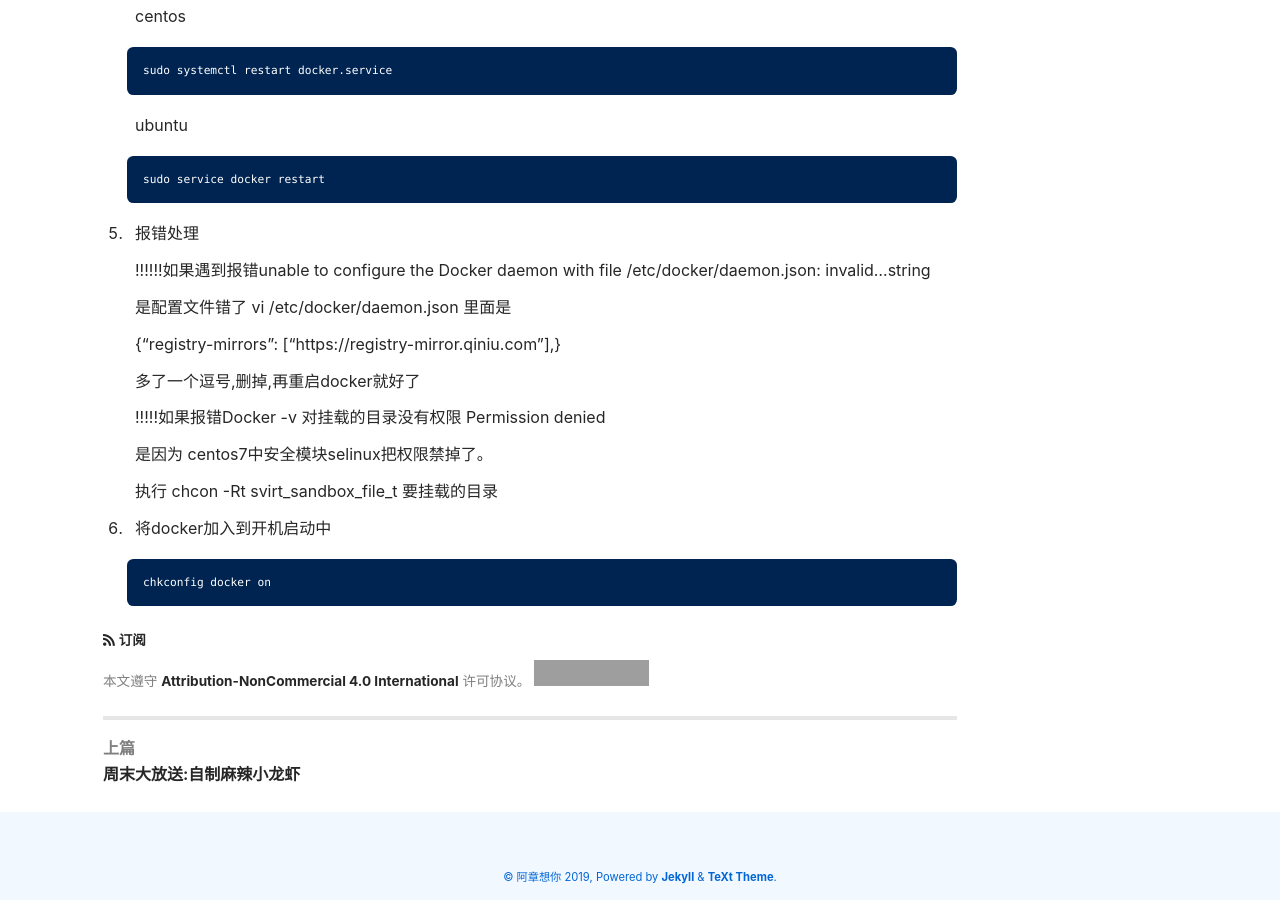
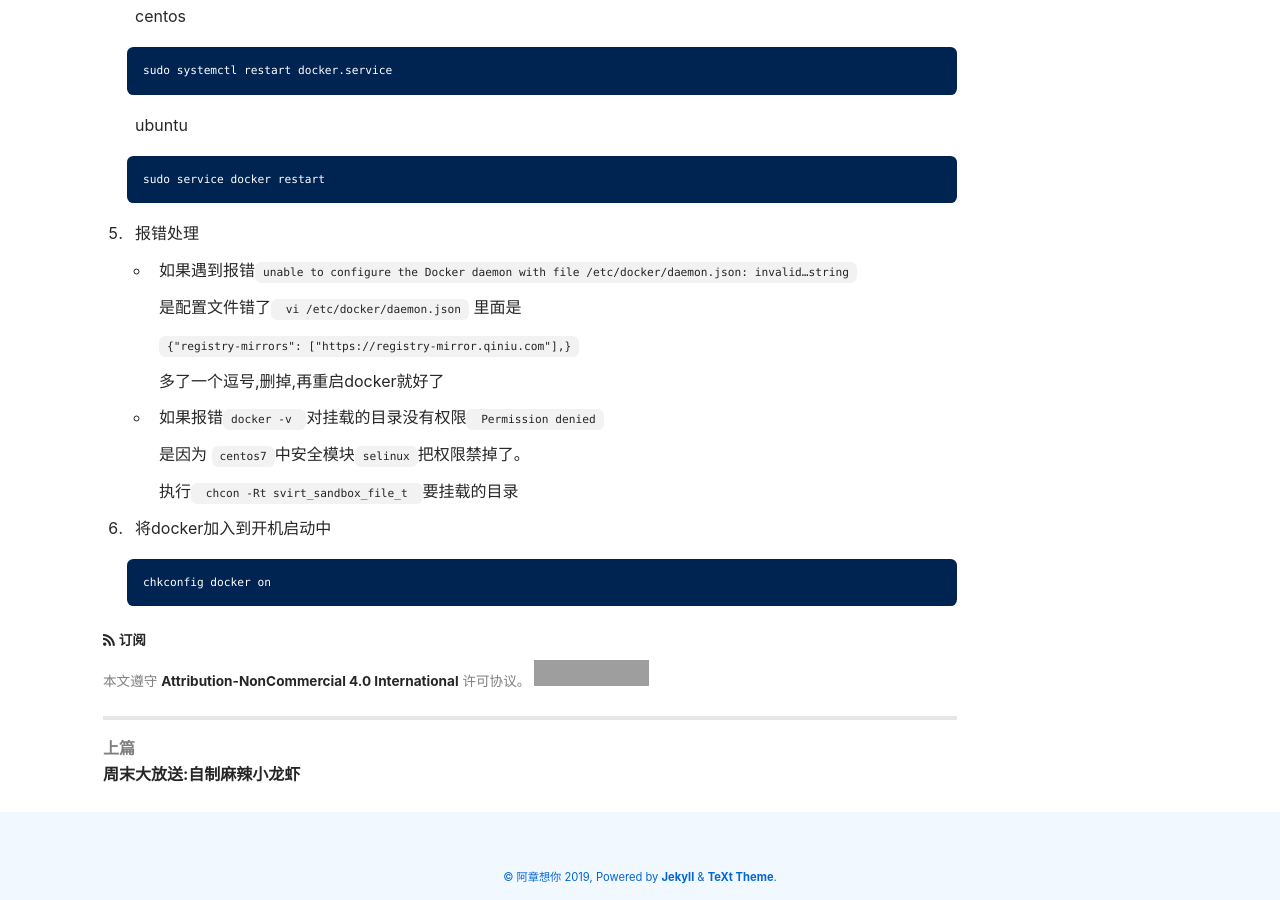
Before and after one commit to CheungChan/iblog, a Jekyll site: the page built from _posts/2019-06-04-docker安装.md, in a window 1280 px wide and 900 px high, scrolled down 769 px. Built offline with Jekyll 4.4.1, drawn with Linux system fonts in a browser that asks for light colours; nearby versions of some CDN libraries; comment, search, counter and statistics services are not loaded; grey boxes are pictures that could not be loaded.

```diff
--- a/_posts/2019-06-04-docker安装.md
+++ b/_posts/2019-06-04-docker安装.md
@@ -49,19 +49,19 @@ typora-root-url: ../../iblog
 
 5. 报错处理
 
-   !!!!!!如果遇到报错unable to configure the Docker daemon with file /etc/docker/daemon.json: invalid...string
+   - 如果遇到报错`unable to configure the Docker daemon with file /etc/docker/daemon.json: invalid…string`
 
-   是配置文件错了 vi /etc/docker/daemon.json 里面是
+     是配置文件错了` vi /etc/docker/daemon.json` 里面是
 
-   {"registry-mirrors": ["https://registry-mirror.qiniu.com"],}
+     `{"registry-mirrors": ["https://registry-mirror.qiniu.com"],}`
 
-   多了一个逗号,删掉,再重启docker就好了
+     多了一个逗号,删掉,再重启docker就好了
 
-   !!!!!如果报错Docker -v 对挂载的目录没有权限 Permission denied
+   - 如果报错`docker -v `对挂载的目录没有权限` Permission denied`
 
-   是因为 centos7中安全模块selinux把权限禁掉了。
+     是因为 `centos7`中安全模块`selinux`把权限禁掉了。
 
-   执行 chcon -Rt svirt_sandbox_file_t  要挂载的目录
+     执行` chcon -Rt svirt_sandbox_file_t ` 要挂载的目录
 
 6. 将docker加入到开机启动中
 
```
